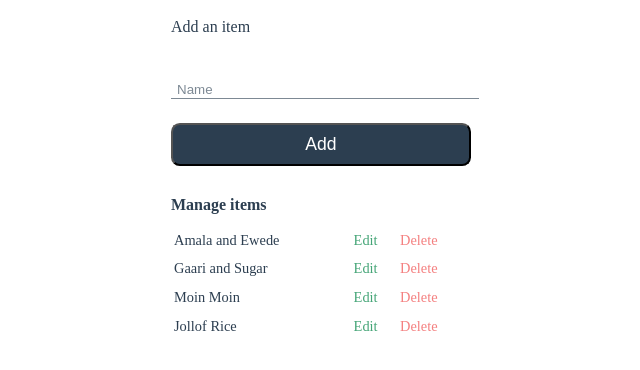
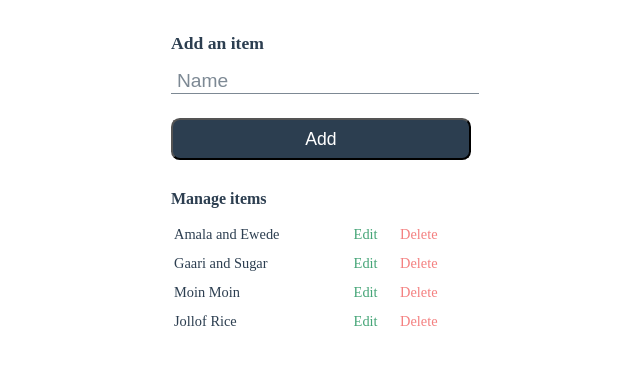
Before and after one commit to eltNEG/Fast-Food-Fast, a plain HTML site: page UI/manage-food-items.html in a window 1280 px wide. Shown: the part 152-522 px from the top of the page, without its empty margins (319-959 px from the left). Drawn offline with Linux system fonts and the light colour scheme.

Commit message:
increase form input font size, add more class attribute  styles

```diff
--- a/UI/css/style.css
+++ b/UI/css/style.css
@@ -67,6 +67,7 @@ input::-webkit-inner-spin-button {
   outline: none;
   color: #7d8994;
   padding-left: 2%;
+  font-size: 1.2em;
 }
 
 ::placeholder {
@@ -230,6 +231,16 @@ input::-webkit-inner-spin-button {
   margin-top: 10%;
 }
 
+.input-header {
+  margin-top: 12%;
+  font-weight: 550;
+  font-size: 1.1em;
+}
+
+.reduce-top-margin {
+  margin-top: 5%;
+}
+
 @media screen and (max-width: 451px) {
   .table-container {
     overflow-x: auto;
```
